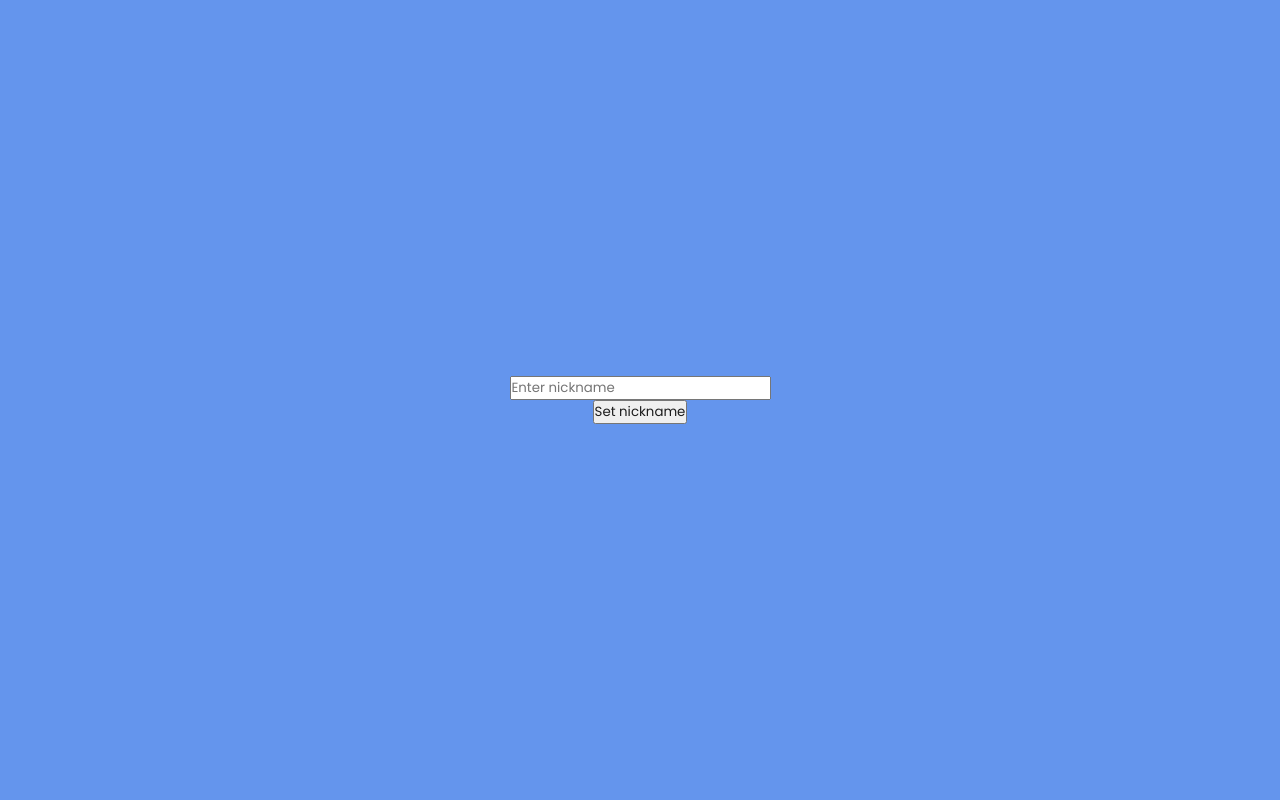
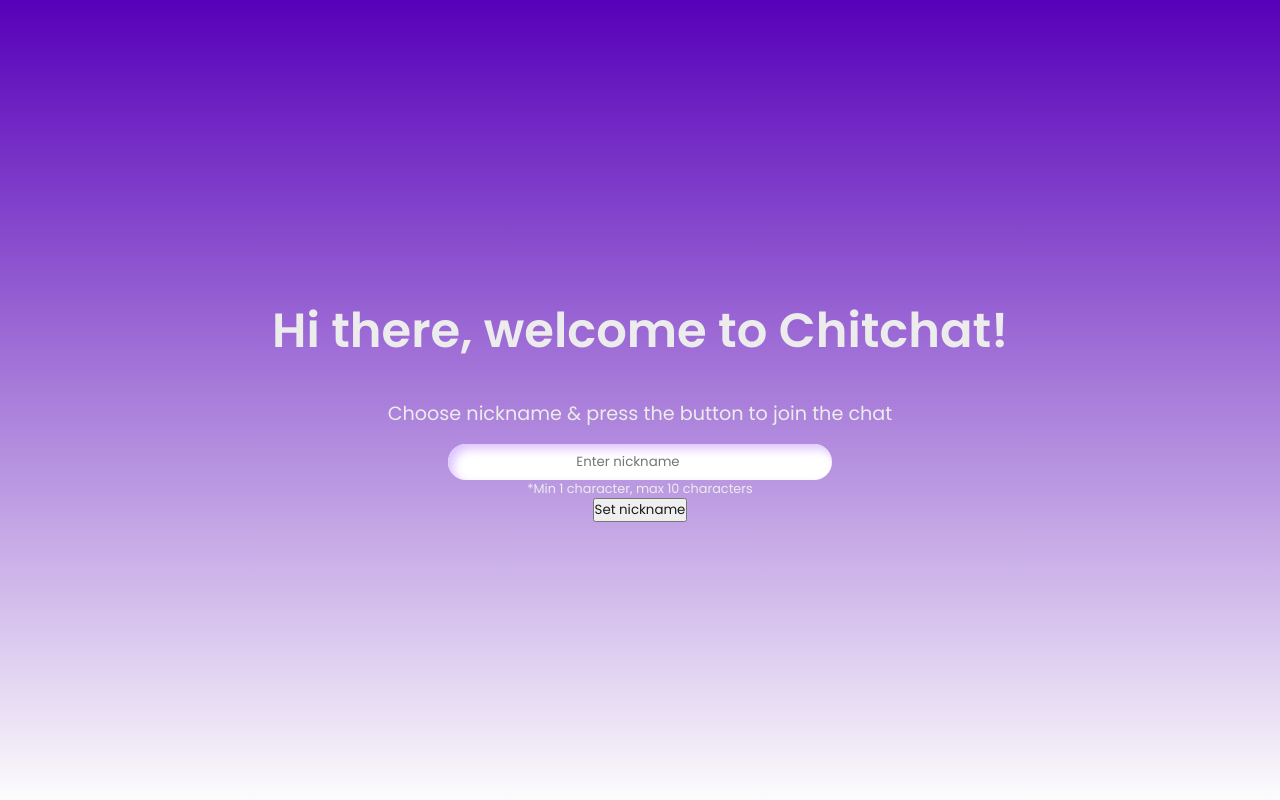
Before and after one commit to annalindqvist/Canvas-Websocket, a website with bundled scripts: page public/index.html in a window 1280 px wide. Built offline with nearby package versions, Linux system fonts and the light colour scheme.

Commit message:
some css

```diff
--- a/public/index.html
+++ b/public/index.html
@@ -5,15 +5,25 @@
     <meta charset="UTF-8">
     <meta http-equiv="X-UA-Compatible" content="IE=edge">
     <meta name="viewport" content="width=device-width, initial-scale=1.0">
+    <!-- styles -->
     <link rel="stylesheet" href="styles/style.css">
+    <!-- animations -->
+    <link rel="stylesheet" href="https://cdnjs.cloudflare.com/ajax/libs/animate.css/4.1.1/animate.min.css" />
     <title>Document</title>
 </head>
 
 <body>
     <!-- input nickname -->
     <div id="logIn">
-        <input type="text" id="nickname" placeholder="Enter nickname">
-        <button id="setNickname">Set nickname</button>
+        <h1 class="animate__animated animate__pulse">Hi there, welcome to Chitchat!</h1>
+        <div>
+            <h2>Choose nickname & press the button to join the chat</h2>
+            <input type="text" id="nickname" placeholder="Enter nickname" maxlength="10">
+            <p>*Min 1 character, max 10 characters</p>
+            <button id="setNickname">Set nickname</button>
+        </div>
+
+
     </div>
 
     <!-- DOM chat -->
--- a/public/styles/style.css
+++ b/public/styles/style.css
@@ -11,11 +11,48 @@
 #logIn {
     width: 100vw;
     height: 100vh;
-    background-color: cornflowerblue;
+    background: rgb(87, 0, 185);
+    background: linear-gradient(180deg, rgba(87, 0, 185, 1) 0%, rgba(252, 252, 252, 1) 100%);
     display: flex;
     justify-content: center;
     align-items: center;
     flex-direction: column;
+}
+
+#logIn h1 {
+    margin: 1rem;
+    color: #ececec;
+    font-weight: 600;
+    font-size: 3rem;
+}
+
+#logIn div {
+    display: flex;
+    flex-direction: column;
+    justify-content: center;
+    align-items: center;
+    max-width: 60vw;
+}
+#logIn h2 {
+    margin: 1rem 1rem 1rem 1rem;
+    color: #ececec;
+    font-weight: 400;
+    font-size: 1.2rem;
+}
+
+#logIn input {
+    outline: none;
+    border: none;
+    padding: 0.5rem 3rem 0.5rem 1.5rem;
+    text-align: center;
+    width: 30vw;
+    border-radius: 2rem;
+
+    box-shadow: inset 5px 5px 10px rgb(222, 195, 255);
+}
+#logIn p {
+    color: #ececec;
+    font-size: 0.8rem;
 }
 
 #chat {
@@ -82,7 +119,7 @@
     font-size: 12px;
     position: absolute;
     top: -20px;
-    font-weight: medium;
+    font-weight: 500;
     color: rgb(87, 0, 185);
 }
 
@@ -108,7 +145,8 @@ img {
     border-radius: 0 1rem 1rem 1rem;
 
 }
-#chatThread .alignLeft #chatMsgContainer p{
+
+#chatThread .alignLeft #chatMsgContainer p {
     color: rgb(255, 254, 253);
 }
 
@@ -123,6 +161,7 @@ img {
     border-radius: 1rem 0 1rem 1rem;
 
 }
+
 #chatThread .alignRight #chatImgMsgContainer {
     margin-right: 2rem;
     background-color: rgb(230, 210, 255);
@@ -135,13 +174,15 @@ img {
     border-radius: 0 1rem 1rem 1rem;
 
 }
+
 .chatfeedback {
     justify-content: left;
     margin-left: 2rem;
     background-color: rgb(131, 79, 192);
     border-radius: 1rem;
 }
-.chatfeedback p{
+
+.chatfeedback p {
     color: rgb(255, 254, 253);
 }
 
@@ -258,6 +299,7 @@ img {
     width: 100vw;
     background-color: rgb(223, 196, 255);
 }
+
 #serverDownGif {
     background-image: url(../images/serverdown.gif);
     width: 420px;
```
